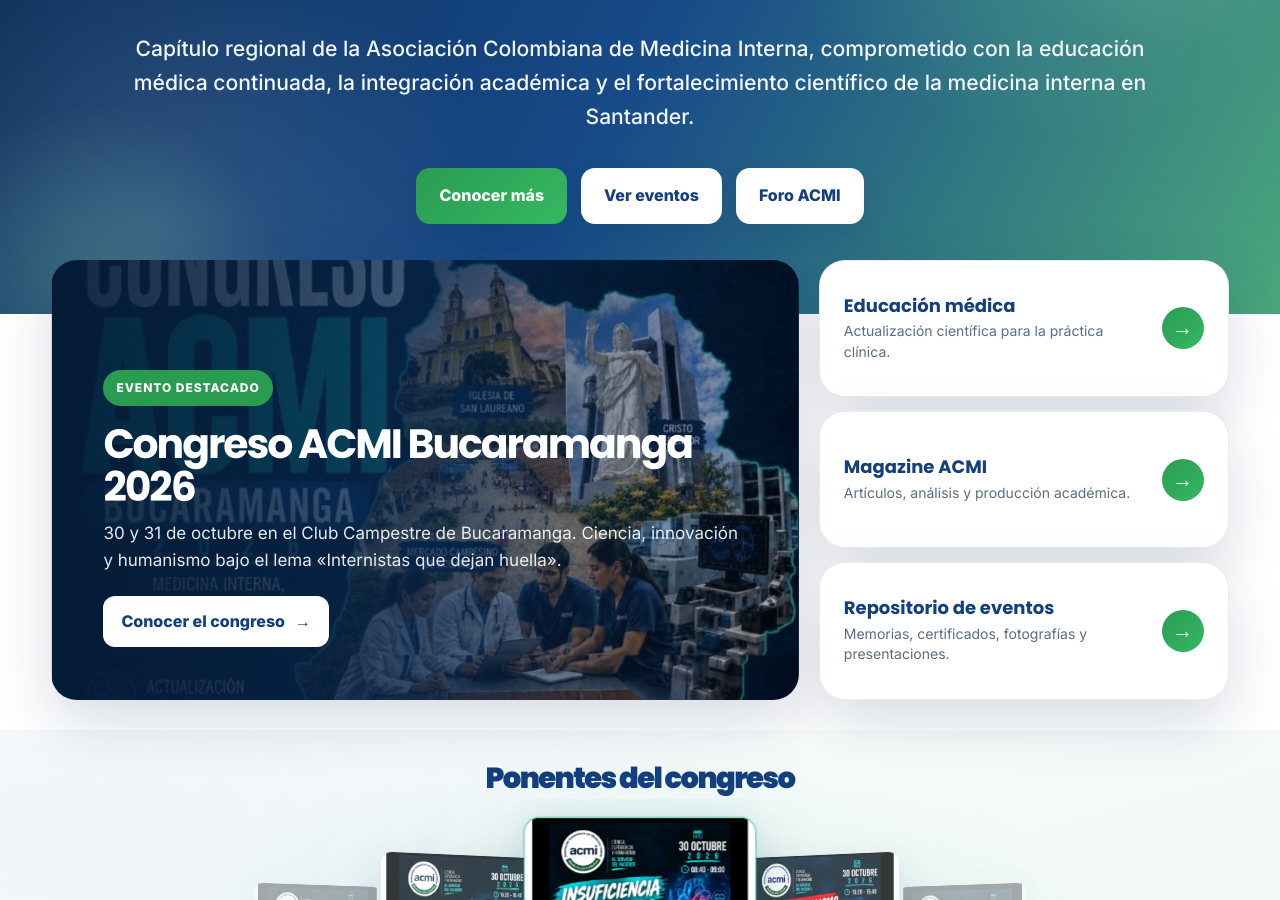
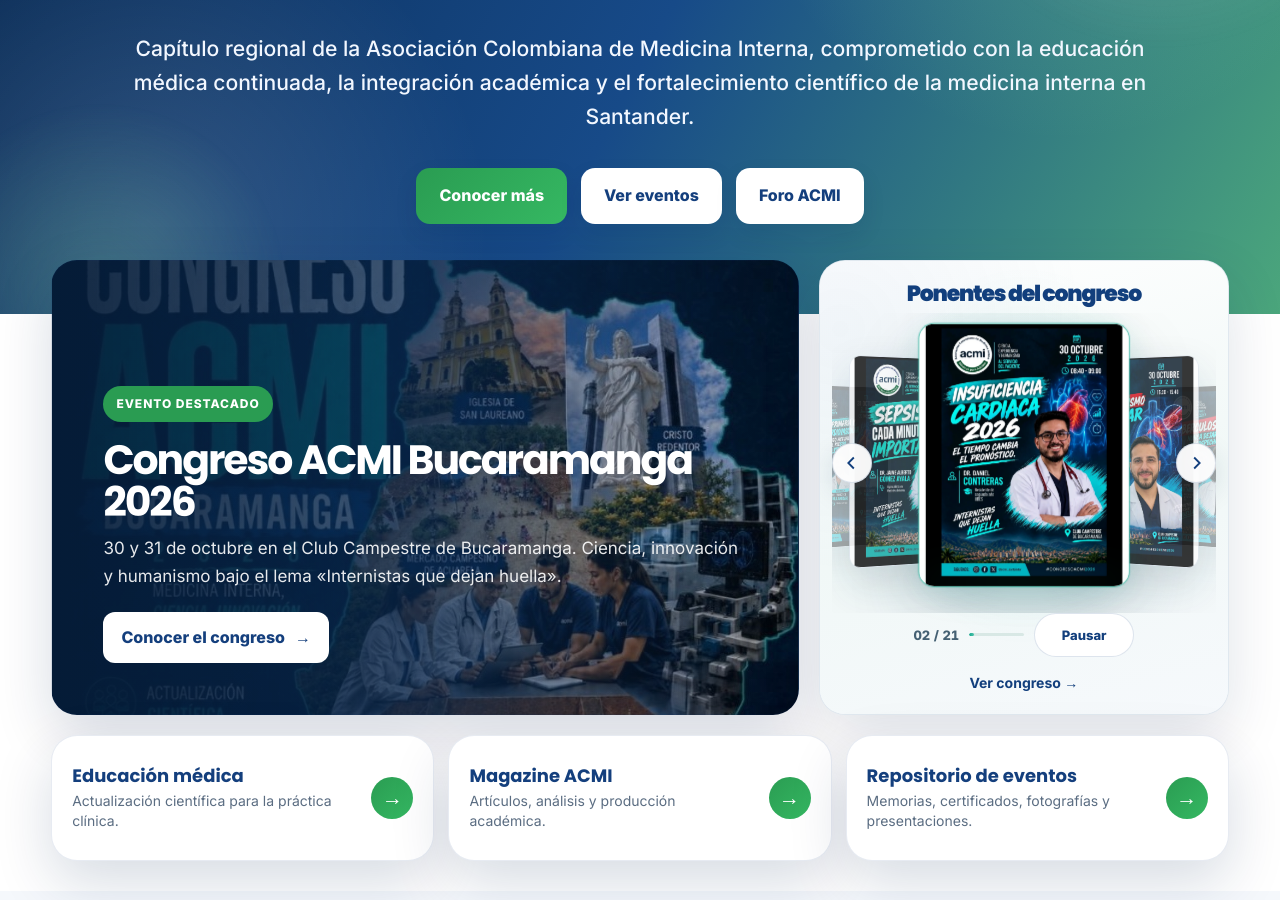
Before and after one commit to Acmisantander/Acmisantander, a Jekyll site: the page built from index.html, in a window 1280 px wide and 900 px high, scrolled down 442 px. Built offline with Jekyll 4.4.1, drawn with Linux system fonts in a browser that asks for light colours; some of the changed text lies outside the part shown.

Commit message:
Update index.html

```diff
--- a/index.html
+++ b/index.html
@@ -3498,6 +3498,41 @@
       .home-speaker-track:not(.is-3d){grid-auto-columns:60%;gap:12px}
     }
 
+
+    /* Congreso y ponentes arriba; accesos editoriales debajo. */
+    .portal-grid{align-items:stretch}
+    .portal-grid > .home-speakers-section{
+      min-width:0;min-height:440px;padding:20px 12px 18px;
+      border:var(--borde-ui);border-radius:26px;
+      box-shadow:0 22px 58px rgba(8,40,79,.13);
+    }
+    .portal-grid > .home-speakers-section > .container{width:100%;max-width:none;padding:0;margin:0}
+    .portal-grid .home-speakers-section .section-title{font-size:22px;line-height:1.2}
+    .portal-grid .home-speaker-carousel{--card-width:200px;width:100%}
+    .portal-grid .home-speaker-track.is-3d{height:300px;min-height:0}
+    .portal-grid .home-speaker-track:not(.is-3d){grid-auto-columns:65%}
+    .portal-grid .home-speaker-controls{padding:0}
+    .portal-grid .home-speaker-controls .home-speaker-btn{width:40px;height:40px;min-width:40px;min-height:40px}
+    .portal-grid .home-speaker-toolbar{gap:10px;flex-wrap:nowrap}
+    .portal-grid .home-speaker-progress{width:55px}
+    .portal-grid .home-speaker-more{margin-top:12px}
+    .portal-grid > .portal-secundarios{
+      grid-column:1/-1;grid-template-columns:repeat(3,minmax(0,1fr));grid-template-rows:auto;
+    }
+    .portal-grid > .portal-secundarios .portal-card-secundaria{min-width:0;min-height:126px;padding:20px;gap:12px}
+    @media(max-width:1020px){
+      .portal-grid > .home-speakers-section{min-height:0}
+      .portal-grid .home-speaker-carousel{max-width:650px}
+      .portal-grid .home-speaker-track:not(.is-3d){grid-auto-columns:200px}
+    }
+    @media(max-width:760px){
+      .portal-grid > .portal-secundarios{grid-template-columns:1fr}
+      .portal-grid > .portal-secundarios .portal-card-secundaria{min-height:100px}
+      .portal-grid .home-speaker-carousel{--card-width:min(52vw,200px)}
+      .portal-grid .home-speaker-track.is-3d{height:calc(var(--card-width)*1.25 + 50px)}
+      .portal-grid .home-speaker-track:not(.is-3d){grid-auto-columns:65%}
+    }
+
 </style>
 </head>
 
@@ -3634,32 +3669,6 @@
         </div>
       </a>
 
-      <div class="portal-secundarios">
-        <a class="portal-card portal-card-secundaria" href="{{ site.baseurl }}/educacion-medica-continuada/">
-          <div>
-            <h3>Educación médica</h3>
-            <p>Actualización científica para la práctica clínica.</p>
-          </div>
-        </a>
-
-        <a class="portal-card portal-card-secundaria" href="{{ site.baseurl }}/magazine/">
-          <div>
-            <h3>Magazine ACMI</h3>
-            <p>Artículos, análisis y producción académica.</p>
-          </div>
-        </a>
-
-        <a class="portal-card portal-card-secundaria" href="{{ site.baseurl }}/repositorio-eventos/">
-          <div>
-            <h3>Repositorio de eventos</h3>
-            <p>Memorias, certificados, fotografías y presentaciones.</p>
-          </div>
-        </a>
-      </div>
-    </div>
-  </section>
-
-    <!-- Galería automática de los afiches guardados en la carpeta /ponentes-acmi/. -->
     <section class="home-speakers-section" id="ponentes-inicio" aria-labelledby="home-speaker-title">
       <div class="container">
         <div class="section-heading">
@@ -3705,6 +3714,32 @@
         <div class="home-speaker-more"><a href="{{ '/congreso-acmi/' | relative_url }}#ponentes">Ver congreso <span aria-hidden="true">→</span></a></div>
       </div>
     </section>
+      <div class="portal-secundarios">
+        <a class="portal-card portal-card-secundaria" href="{{ site.baseurl }}/educacion-medica-continuada/">
+          <div>
+            <h3>Educación médica</h3>
+            <p>Actualización científica para la práctica clínica.</p>
+          </div>
+        </a>
+
+        <a class="portal-card portal-card-secundaria" href="{{ site.baseurl }}/magazine/">
+          <div>
+            <h3>Magazine ACMI</h3>
+            <p>Artículos, análisis y producción académica.</p>
+          </div>
+        </a>
+
+        <a class="portal-card portal-card-secundaria" href="{{ site.baseurl }}/repositorio-eventos/">
+          <div>
+            <h3>Repositorio de eventos</h3>
+            <p>Memorias, certificados, fotografías y presentaciones.</p>
+          </div>
+        </a>
+      </div>
+    </div>
+  </section>
+
+    <!-- Galería automática de los afiches guardados en la carpeta /ponentes-acmi/. -->
     <dialog class="home-speaker-dialog" id="home-speaker-dialog" aria-labelledby="home-speaker-dialog-title">
       <div class="home-speaker-dialog-bar">
         <h3 id="home-speaker-dialog-title">Ponentes del Congreso ACMI</h3>
```
